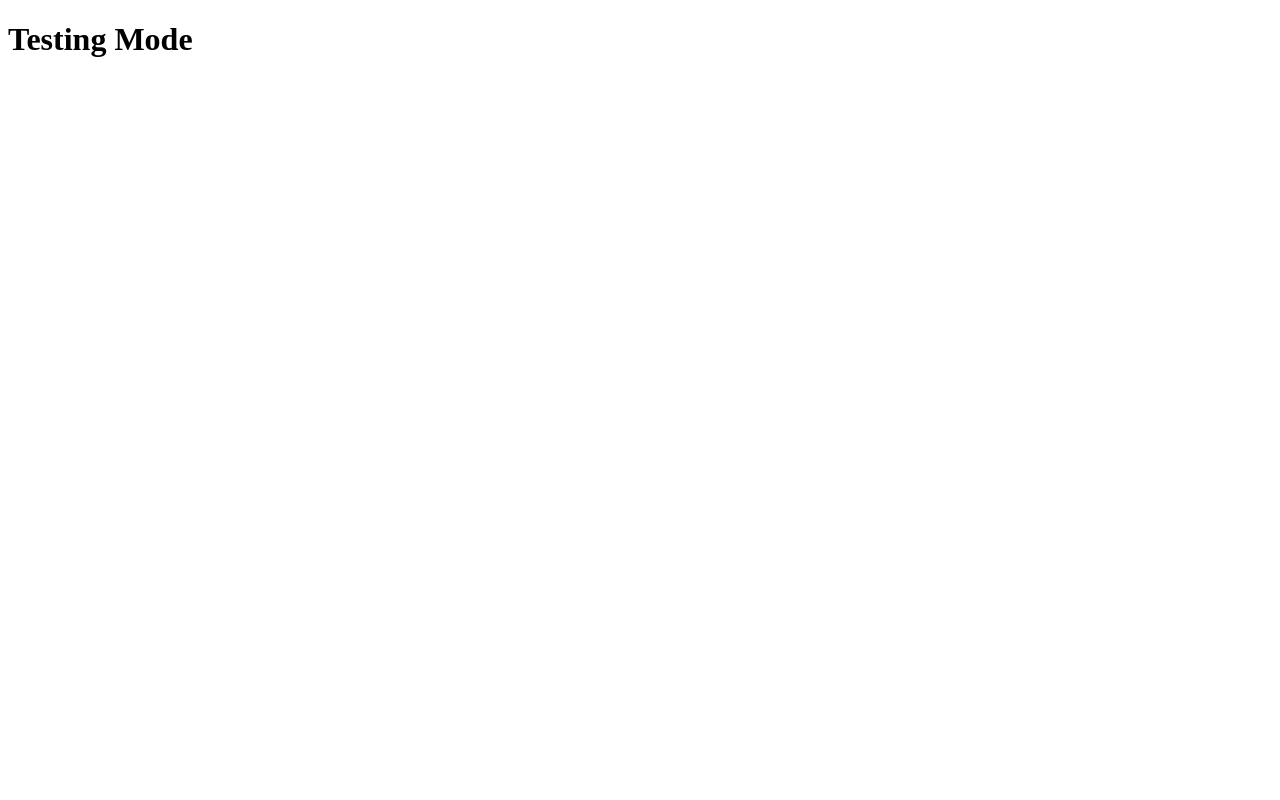
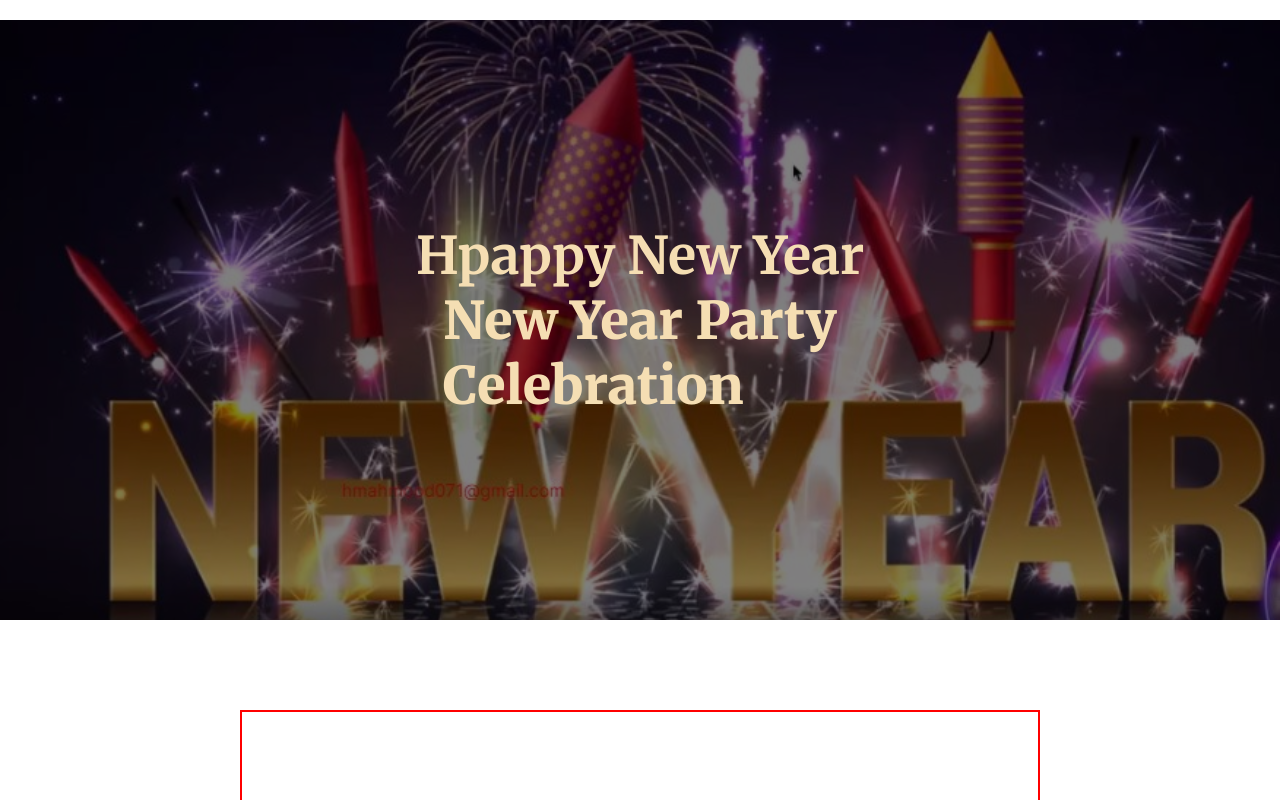
Before and after one commit to hmahmood071/batch-10-assignment, a plain HTML site: page index.html in a window 1280 px wide. Shown: the top 800 px of the page. Drawn offline with Linux system fonts and the light colour scheme.

Commit message:
add banner and main section

```diff
--- a/index.html
+++ b/index.html
@@ -4,12 +4,20 @@
     <meta charset="UTF-8">
     <meta name="viewport" content="width=device-width, initial-scale=1.0">
     <title>Batch-10-Assignment</title>
+    <link rel="stylesheet" href="styles/style.css">
 </head>
 <body>
-    <header>
-        <h1>Testing Mode</h1>
+    <header class="banner-container">
+        <div class="banner-content">
+            <p>Hpappy New Year</p>
+            <h1>New Year Party <br> Celebration</h1>
+        </div>
     </header>
-    <main></main>
+    <main>
+        <section class="second-section-container"></section>
+        <!-- 65% section starts here -->
+        <!-- 65% section starts here -->
+    </main>
     <footer></footer>
 </body>
 </html>
--- a/styles/style.css
+++ b/styles/style.css
@@ -2,3 +2,48 @@
 body{
     font-family: "Merriweather", serif;
 }
+*{
+    box-sizing: border-box;
+    margin: 0;
+    padding: 0;
+}
+/* banner section */
+.banner-container{
+    max-width: 1320px;
+    min-height: 600px;
+    margin: 0 auto;
+    margin-top: 20px;
+    background-image: url("../images/assign.jpg");
+    background-position: center;
+    background-repeat: no-repeat;
+    background-size: cover;
+    background-color: rgba(0, 0, 0, 0.5);
+    background-blend-mode: overlay;
+}
+.banner-content p, h1{
+   color:wheat;
+
+}
+.banner-content{
+    display: flex;
+    flex-direction:column;
+    justify-content: center;
+    align-items: center;
+    height: 600px;
+}
+.banner-content p{
+   font-size: 52px;
+   font-weight: 700;
+
+}
+.banner-content h1{
+    font-size: 52px;
+    font-weight: 900;
+}
+.second-section-container{
+    width: 800px;
+    height: 800px;
+    margin: 0 auto;
+    margin-top: 90px;
+    border: 2px solid red;
+}
```
Also changed, not shown: images/assign.jpg (added).
